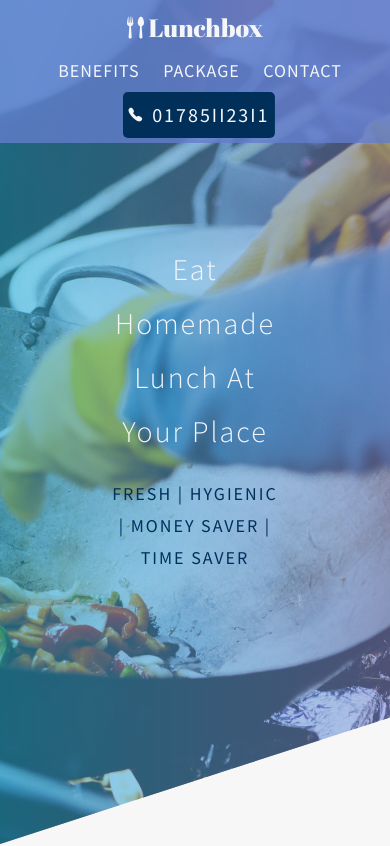
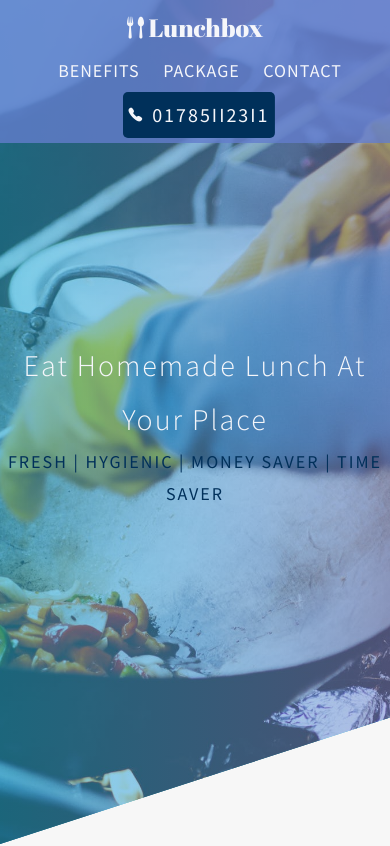
Before and after one commit to momitrahman/lunchbox, a plain HTML site: page index.html in a window 390 px wide. Shown: the top 846 px of the page. Drawn offline with nearby package versions, Linux system fonts and the light colour scheme.

Commit message:
Fix responsiveness for some devices

```diff
--- a/css/style.css
+++ b/css/style.css
@@ -302,6 +302,7 @@ body {
 }
 
 .home {
+  background-color: #00a4d6;
   background-image: -webkit-gradient(
       linear,
       left top,
@@ -322,36 +323,18 @@ body {
   -webkit-clip-path: polygon(0 0, 100% 0, 100% 85%, 0 100%);
   clip-path: polygon(0 0, 100% 0, 100% 85%, 0 100%);
   height: 100vh;
-  position: relative;
   color: #f5f6fa;
 }
 
 .info {
-  position: absolute;
-  top: 40%;
-  left: 50%;
-  -webkit-transform: translate(-50%, -50%);
-  transform: translate(-50%, -50%);
+  border-radius: 3px;
   text-align: center;
-  border-radius: 3px;
-}
-@media (max-width: 600px) {
-  .info {
-    -webkit-transform: translate(-50%, -30%);
-    transform: translate(-50%, -30%);
-  }
-}
-@media (max-width: 360px) {
-  .info {
-    -webkit-transform: translate(-50%, -20%);
-    transform: translate(-50%, -20%);
-  }
+  padding-top: 40vh;
 }
 .info__title {
   font-size: 4rem;
   font-weight: 300;
   letter-spacing: 2px;
-  padding: 1rem;
   -webkit-animation: fromLeft 1s ease-in-out;
   animation: fromLeft 1s ease-in-out;
 }
@@ -360,18 +343,11 @@ body {
     font-size: 3rem;
   }
 }
-@media (max-width: 360px) {
-  .info__title {
-    font-size: 2.5rem;
-    padding: 0;
-  }
-}
 .info__subtitle {
   font-size: 2rem;
   font-weight: 400;
   letter-spacing: 2px;
   text-transform: uppercase;
-  padding: 1rem;
   color: #00305a;
   -webkit-animation: fromRight 1s ease-in-out;
   animation: fromRight 1s ease-in-out;
@@ -379,11 +355,6 @@ body {
 @media (max-width: 600px) {
   .info__subtitle {
     font-size: 1.8rem;
-  }
-}
-@media (max-width: 360px) {
-  .info__subtitle {
-    padding: 0;
   }
 }
 
--- a/sass/layout/_home.scss
+++ b/sass/layout/_home.scss
@@ -1,4 +1,5 @@
 .home {
+  background-color: $color-p;
   background-image: linear-gradient(
       to right,
       rgba($color-p, 0.5),
@@ -10,38 +11,21 @@
   background-size: cover;
   clip-path: polygon(0 0, 100% 0, 100% 85%, 0 100%);
   height: 100vh;
-  position: relative;
   color: $font-color-s;
 }
 
 .info {
-  position: absolute;
-  top: 40%;
-  left: 50%;
-  transform: translate(-50%, -50%);
+  border-radius: 3px;
   text-align: center;
-  border-radius: 3px;
-
-  @media (max-width: 600px) {
-    transform: translate(-50%, -30%);
-  }
-
-  @media (max-width: 360px) {
-    transform: translate(-50%, -20%);
-  }
+  padding-top: 40vh;
 
   &__title {
     font-size: 4rem;
     font-weight: 300;
     letter-spacing: 2px;
-    padding: 1rem;
     animation: fromLeft 1s ease-in-out;
     @media (max-width: 600px) {
       font-size: 3rem;
-    }
-    @media (max-width: 360px) {
-      font-size: 2.5rem;
-      padding: 0;
     }
   }
   &__subtitle {
@@ -49,14 +33,10 @@
     font-weight: 400;
     letter-spacing: 2px;
     text-transform: uppercase;
-    padding: 1rem;
     color: $color-g;
     animation: fromRight 1s ease-in-out;
     @media (max-width: 600px) {
       font-size: 1.8rem;
     }
-    @media (max-width: 360px) {
-      padding: 0;
-    }
   }
 }
```
